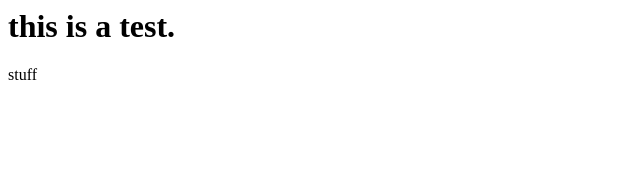
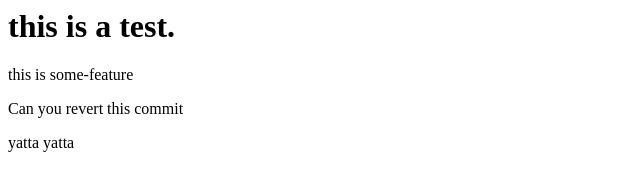
Before and after one commit to joeysk2012/vscodetest, a plain HTML site: page index.html in a window 1280 px wide. Shown: the whole page, without its empty margins (0-640 px from the left). Drawn offline with Linux system fonts and the light colour scheme.

Commit message:
some message

```diff
--- a/index.html
+++ b/index.html
@@ -1,6 +1,12 @@
 <h1>
     this is a test.
 </h1>
+<p>
+    this is some-feature
+</p>
+<p>
+    Can you revert this commit
+</p>
 <div>
-    stuff
+    yatta yatta
 </div>
```
